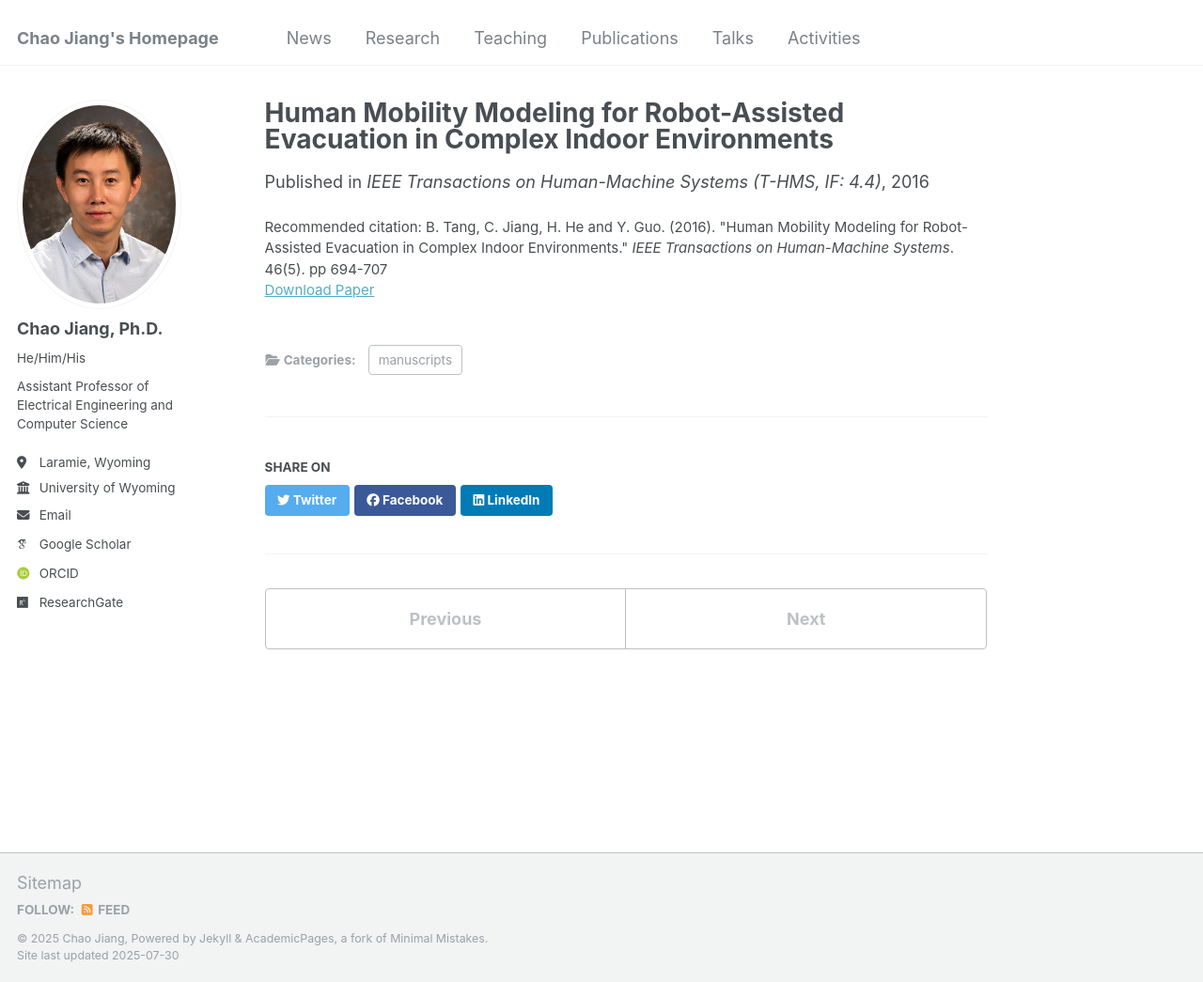
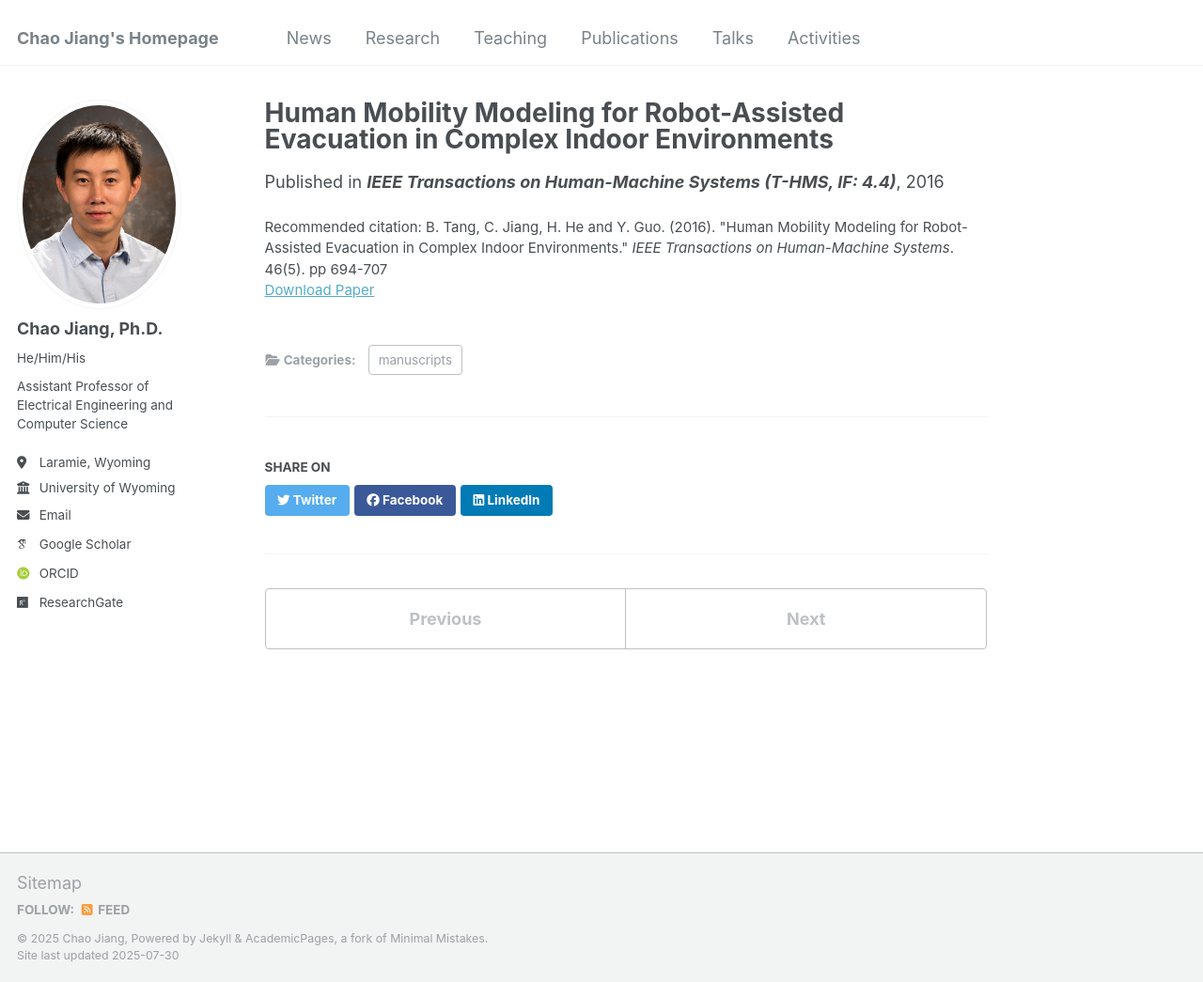
Before and after one commit to cjiang6/cjiang6.github.io, a Jekyll site: the page built from _publications/2016-06-06.md, in a window 1280 px wide and 1045 px high. Shown: the whole window at 94% size. Built offline with Jekyll 4.4.1, drawn with Linux system fonts in a browser that asks for light colours; some web fonts are replaced.

Commit message:
Update 2016-06-06.md

```diff
--- a/_publications/2016-06-06.md
+++ b/_publications/2016-06-06.md
@@ -5,7 +5,7 @@ category: manuscripts
 #permalink: /publication/2015-10-01-paper-title-number-3
 #excerpt: 'This paper is about the number 3. The number 4 is left for future work.'
 date: 2016-06-06
-venue: 'IEEE Transactions on Human-Machine Systems (T-HMS, IF: 4.4)'
+venue: '<b>IEEE Transactions on Human-Machine Systems (T-HMS, IF: 4.4)</b>'
 #slidesurl: 'http://academicpages.github.io/files/slides3.pdf'
 paperurl: 'https://ieeexplore.ieee.org/abstract/document/7485825'
 citation: 'B. Tang, C. Jiang, H. He and Y. Guo. (2016). &quot;Human Mobility Modeling for Robot-Assisted Evacuation in Complex Indoor Environments.&quot; <i>IEEE Transactions on Human-Machine Systems</i>. 46(5). pp 694-707'
```
